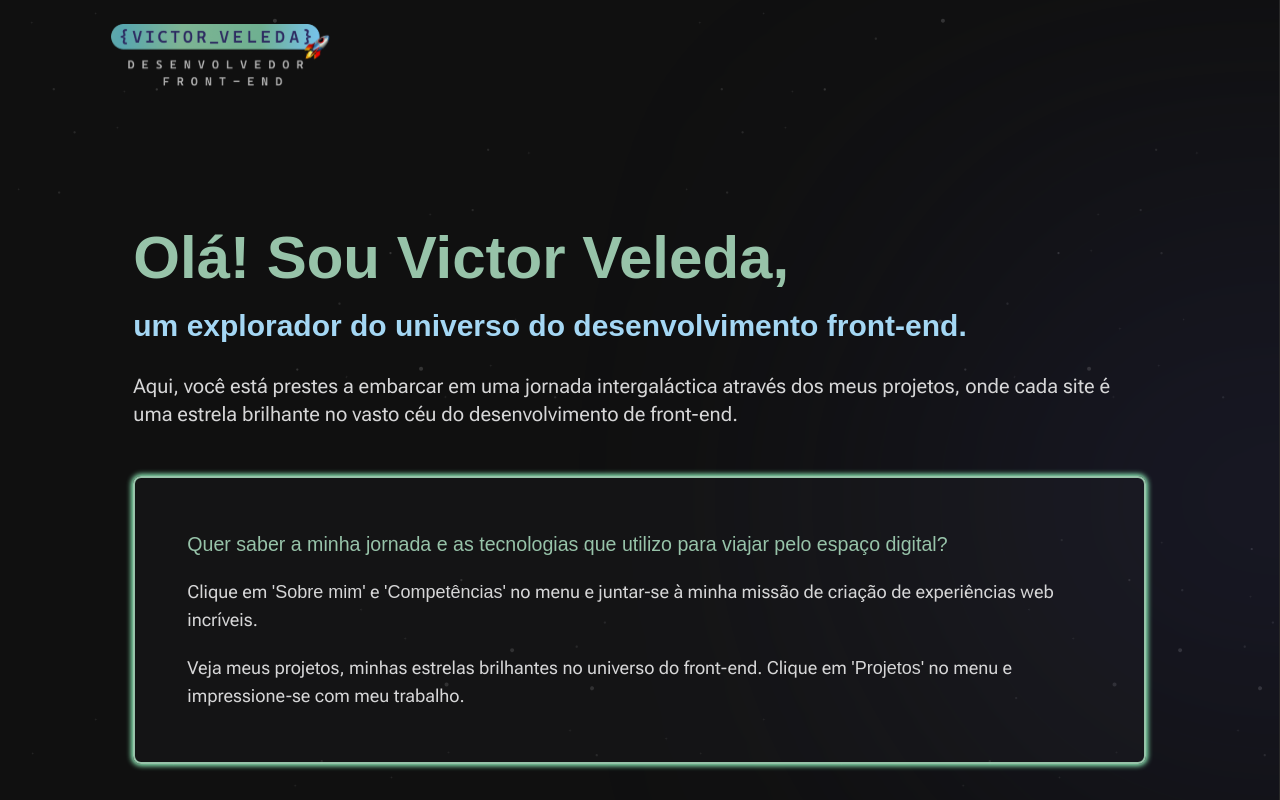
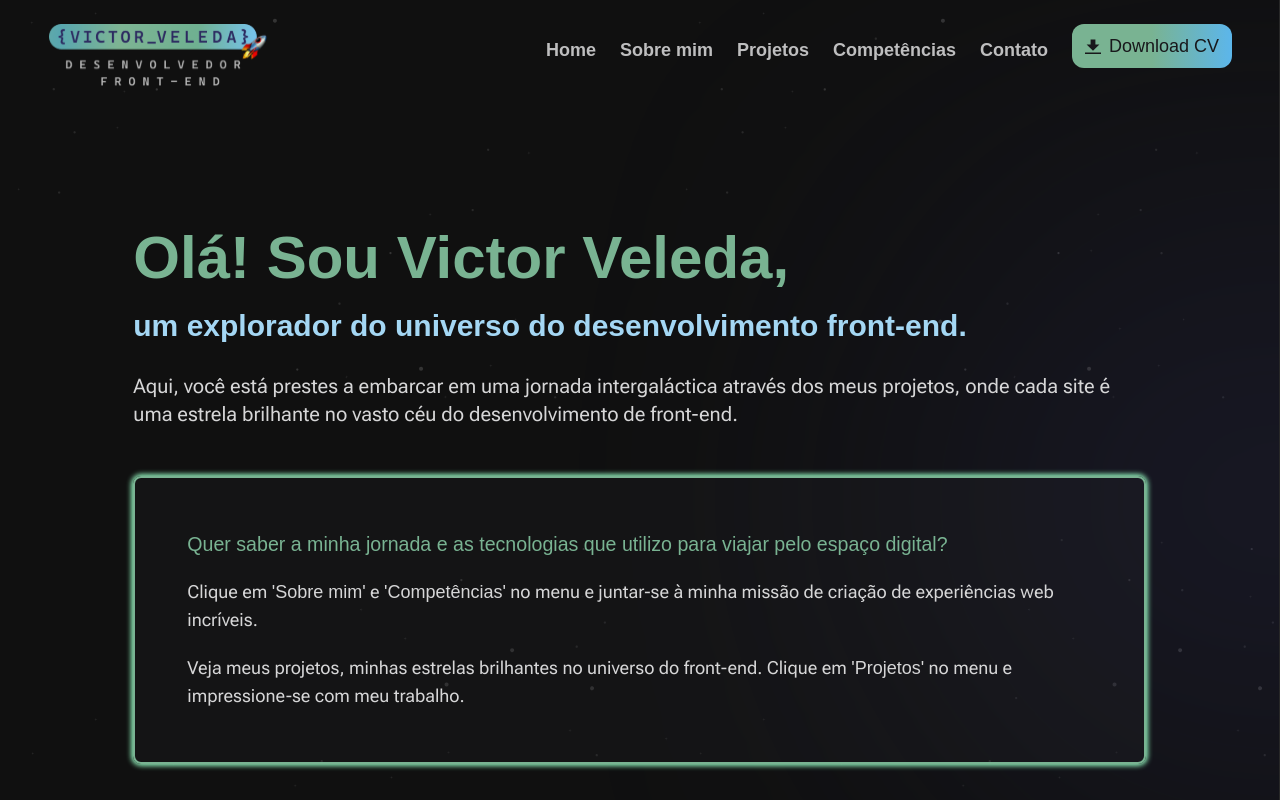
Before and after one commit to vitaolv/portfolio-Victor-Veleda, a Next.js app: page / in a window 1280 px wide. Shown: the top 800 px of the page. Built offline with nearby package versions, Linux system fonts and the light colour scheme; a web font is replaced by a local one.

Commit message:
Atualização de estilo no menu e a criação da função "handleDownloadCV" para baixar CV.

```diff
--- a/src/app/components/ButtonCV.tsx
+++ b/src/app/components/ButtonCV.tsx
@@ -1,16 +1,41 @@
 export function ButtonCV() {
+
+    const handleDownloadCV = async () => {
+        try {
+            const response = await fetch("../utils/dates/CV/CV_Victor_Veleda.pdf");
+            const blob = await response.blob();
+
+            const url = window.URL.createObjectURL(new Blob([blob]))
+
+            const link = document.createElement("a");
+            link.href = url;
+            link.setAttribute('download', 'CV_Victor_Veleda.pdf')
+            document.body.appendChild(link);
+            link.click();
+
+            window.URL.revokeObjectURL(url);
+        } catch (error) {
+            alert(
+                `Erro ao baixar o CV. Aguarde um pouco
+                ou entre em contato com administrador para relatar o problema ocorrido.`);
+        }
+    };
+
+
+
     return (
         <div className="mx-auto">
             <button
                 type="button"
+                onClick={handleDownloadCV}
                 className="flex flex-row group relative duration-900 ease-in-out
             delay-1000 hover:delay-500 hover:duration-200 justify-center items-center
-            bg-gradient-to-r from-green-200 via-green-700 to-blue-200
+            bg-gradient-to-r from-green-700 via-green-700 to-blue-200
             text-gray-800 border-green-700 rounded-xl w-40 font-alt p-2
-            transition-colors motion-safe:hover:from-blue-200 motion-safe:hover:via-green-700 motion-safe:hover:to-green-200">
+            transition-colors motion-safe:hover:from-blue-200 motion-safe:hover:via-green-700 motion-safe:hover:to-green-700">
 
                 <svg
-                    className="fill-current w-4 h-4 mr-2 group-hover:translate-y-1 duration-300"
+                    className="fill-current w-4 h-4 mr-2 group-hover:translate-y-1 group-hover:duration-300"
                     xmlns="http://www.w3.org/2000/svg"
                     viewBox="0 0 20 20"><path d="M13 8V2H7v6H2l8 8 8-8h-5zM0 18h20v2H0v-2z" /></svg>
                 Download CV
--- a/src/app/components/Head.tsx
+++ /dev/null
@@ -1,77 +0,0 @@
-"use client"
-
-import { useState, useEffect } from "react";
-import { Logo } from "./Logo";
-import { ButtonBurger } from "./ButtonBurger";
-import { HeaderNavigation } from "./HeaderNavigation";
-import { useSelector, useDispatch } from "react-redux";
-import { RootState } from "../store";
-
-import { MenuBurgerIsClose } from "../store/Actions/MenuActions";
-
-export function Head() {
-    const sections: { key: string, value: string }[] = [{
-        key: "Home", value: "home"
-    }, {
-        key: "Sobre mim", value: "sobre-mim"
-    }, {
-        key: "Projetos", value: "projetos"
-    }, {
-        key: "Competências", value: "competencia"
-    }, {
-        key: "Contato", value: "contato"
-    }];
-    const isOpen = useSelector((state: RootState) => state.menuBurger.menuIsOpen)
-    const [scrollCount, setScrollCount] = useState<number>(0);
-    const [headerClass, setHeaderClass] = useState<string>('bg-gray-900 bg-opacity-60 transition-all duration-400 pt-6');
-
-    const dispatch = useDispatch();
-
-    useEffect(() => {
-        const handleResize = () => {
-            if (window.innerWidth > 767) {
-                dispatch(MenuBurgerIsClose());
-                document.body.classList.remove("blur-background");
-            }
-        };
-
-        window.addEventListener("resize", handleResize);
-
-        return () => {
-            window.removeEventListener("resize", handleResize);
-        };
-    }, [dispatch]);
-
-    useEffect(() => {
-        const handleScroll = () => {
-            const scrolled = window.scrollY;
-
-            if (scrolled > 50) {
-                setScrollCount(scrollCount + 1);
-                if (scrollCount >= 2) {
-                    setHeaderClass('bg-gray-900 bg-opacity-90 transition-all duration-400 pt-6');
-                }
-            } else {
-                setScrollCount(0);
-                setHeaderClass('bg-transparent transition-all duration-400 pt-6');
-            }
-        };
-
-        window.addEventListener('scroll', handleScroll);
-
-        return () => {
-            window.removeEventListener('scroll', handleScroll);
-        };
-    }, [scrollCount]);
-
-    return (
-        <div className={`fixed top-0 left-0 right-0 p-6 pl-1 pr-12 md:pl-2 w-auto
-        items-center z-50 ${headerClass}`} >
-            <div className="flex justify-around ml-4">
-                <Logo sections={sections} />
-                <ButtonBurger />
-                <HeaderNavigation isOpen={isOpen} sections={sections} />
-            </div >
-        </div>
-    );
-}
--- /dev/null
+++ b/src/app/components/Header.tsx
@@ -0,0 +1,62 @@
+"use client"
+
+import { useState, useEffect } from "react";
+import { Logo } from "./Logo";
+import { ButtonBurger } from "./ButtonBurger";
+
+import { MenuNavigation } from "./MenuNavigation";
+
+export function Header() {
+    const [scrollCount, setScrollCount] = useState<number>(0);
+    const [headerClass, setHeaderClass] = useState<string>('bg-gray-900 bg-opacity-60 transition-all duration-400 pt-6');
+    const [windowWidth, setWindowWidth] = useState<number>(0);
+
+    useEffect(() => {
+        const handleScroll = () => {
+            const scrolled = window.scrollY;
+
+            if (scrolled > 50) {
+                setScrollCount(scrollCount + 1);
+                if (scrollCount >= 2) {
+                    setHeaderClass('bg-gray-900 bg-opacity-90 transition-all duration-400 pt-6');
+                }
+            } else {
+                setScrollCount(0);
+                setHeaderClass('bg-transparent transition-all duration-400 pt-6');
+            }
+        };
+
+        window.addEventListener('scroll', handleScroll);
+
+        return () => {
+            window.removeEventListener('scroll', handleScroll);
+        };
+    }, [scrollCount]);
+
+    useEffect(() => {
+        if (typeof window !== 'undefined') {
+            setWindowWidth(window.innerWidth);
+
+            const handleResize = () => {
+                setWindowWidth(window.innerWidth);
+            };
+
+            window.addEventListener('resize', handleResize);
+
+            return () => {
+                window.removeEventListener('resize', handleResize);
+            };
+        }
+    }, []);
+
+
+    return (
+        <div className={`fixed h-28 top-0 left-0 right-0 p-6 pl-1 pr-12 md:pl-2 w-auto
+        items-center z-50 ${headerClass}`} >
+            <div className="flex justify-between gap-1 ml-4">
+                <Logo />
+                {windowWidth <= 1044 ? <ButtonBurger /> : <MenuNavigation />}
+            </div >
+        </div>
+    );
+}
--- a/src/app/components/Logo.tsx
+++ b/src/app/components/Logo.tsx
@@ -1,11 +1,7 @@
 import Image from "next/image";
 import Link from "next/link";
 
-type logoProps = {
-  sections: { key: string, value: string }[],
-}
-
-export function Logo({ sections }: logoProps) {
+export function Logo() {
   return (
     <Link href='/'>
       <Image
@@ -13,7 +9,7 @@ export function Logo({ sections }: logoProps) {
         alt="logo"
         width={320}
         height={80}
-        className="h-auto max-h-16 max-w-full w-56 md:w-auto"
+        className="max-h-16 md:min-w-fit w-56"
       />
     </Link>
   );
--- a/src/app/components/HeaderNavigation.tsx
+++ b/src/app/components/MenuNavigation.tsx
@@ -1,28 +1,24 @@
 import { ButtonCV } from "./ButtonCV";
 
-type HeaderNavigationProps = {
-    isOpen: boolean,
-    sections: { key: string, value: string }[],
+import { sections } from "../utils/sections/sections";
 
-}
-
-export function HeaderNavigation({ isOpen, sections }: HeaderNavigationProps) {
+export function MenuNavigation() {
 
 
     const handleClick = (sectionTitle: string) => {
+        console.log("Clicked section:", sectionTitle);
 
         const element = document.getElementById(sectionTitle);
         if (element) {
-            element.scrollIntoView({ behavior: 'smooth' })
+            element.scrollIntoView({ behavior: 'smooth' });
+        } else {
+            console.log("Element not found for ID:", sectionTitle);
         }
     };
 
     return (
         <div
-            className={`${isOpen
-                ? "pb-6 origin-top animate-topOriginMenu pt-2 left-0 right-0 top-24 w-full h-50 flex flex-col rounded-lg border-2 border-blue-50 bg-gray-900 absolute transition transform duration-500 ease-in-out"
-                : "hidden origin-bottom animate-topOriginMenu transition transform duration-500 ease-in-out"
-                } transition-transform duration-500 ease-in-out md:flex`}
+            className="flex flex-col screen-menu-min:flex-row"
         >
             {sections.map((section) => (
                 <button
--- a/src/app/components/ProjectsList.tsx
+++ b/src/app/components/ProjectsList.tsx
@@ -30,7 +30,10 @@ export function ProjetctsList() {
                             <div className="mb-0 flex flex-row gap-8 justify-between mt-8 md:-mb-24">
                                 <Link className="outline-none" href={project.githubLink}>
                                     <div className="mx-auto outline-none font-alt flex flex-col items-center cursor-pointer gap-2">
-                                        <Image className="rounded-full shadow-gradient-green-blue shadow-green-200" src="/portfolio-Victor-Veleda/assets/icons/code.svg" width={40} height={40} alt="Ver código" />
+                                        <Image
+                                            className="rounded-full shadow-gradient-green-blue shadow-green-200"
+                                            src="/portfolio-Victor-Veleda/assets/icons/code.svg"
+                                            width={40} height={40} alt="Ver código" />
                                         <p className="font-alt text-md">Ver código</p>
                                     </div>
                                 </Link>
--- a/src/app/page.tsx
+++ b/src/app/page.tsx
@@ -3,7 +3,8 @@ import { Provider } from 'react-redux';
 import { store } from "./store";
 
 import { Footer } from "./components/Footer";
-import { Head } from "./components/Head";
+import { Header } from './components/Header';
+
 import HomePage from './pages/homePage';
 
 import useIntersectionObserver from "./utils/scrolls/fadeIn"
@@ -28,7 +29,7 @@ export default function App() {
 
   return (
     <Provider store={store}>
-      <Head />
+      <Header />
       <main className="row-span-6 grid min-h-screen">
         <HomePage />
 
--- /dev/null
+++ b/src/app/utils/sections/sections.tsx
@@ -0,0 +1,11 @@
+export const sections: { key: string, value: string }[] = [{
+    key: "Home", value: "home"
+}, {
+    key: "Sobre mim", value: "sobre-mim"
+}, {
+    key: "Projetos", value: "projetos"
+}, {
+    key: "Competências", value: "competencia"
+}, {
+    key: "Contato", value: "contato"
+}];
--- a/tailwind.config.ts
+++ b/tailwind.config.ts
@@ -10,6 +10,11 @@ module.exports = {
 
   theme: {
     extend: {
+
+      screens: {
+        'screen-menu-min': '1045px',
+        'screen-menu-max': '1045px',
+      },
 
       fontFamily: {
         sans: "var(--font-roboto)",
@@ -173,7 +178,7 @@ module.exports = {
           400: "#36dc81",
           500: "#04d361",
           600: "#04c058",
-          700: "#97C3A9",
+          700: "#79B392",
           800: "#6FB091",
           900: "#025929",
         },
```
Also changed, not shown: src/app/components/ButtonBurger.tsx (+53 -31 lines), public/assets/icons/burger.svg (added), 1 other file (tests, documents, lock files or other folders).
